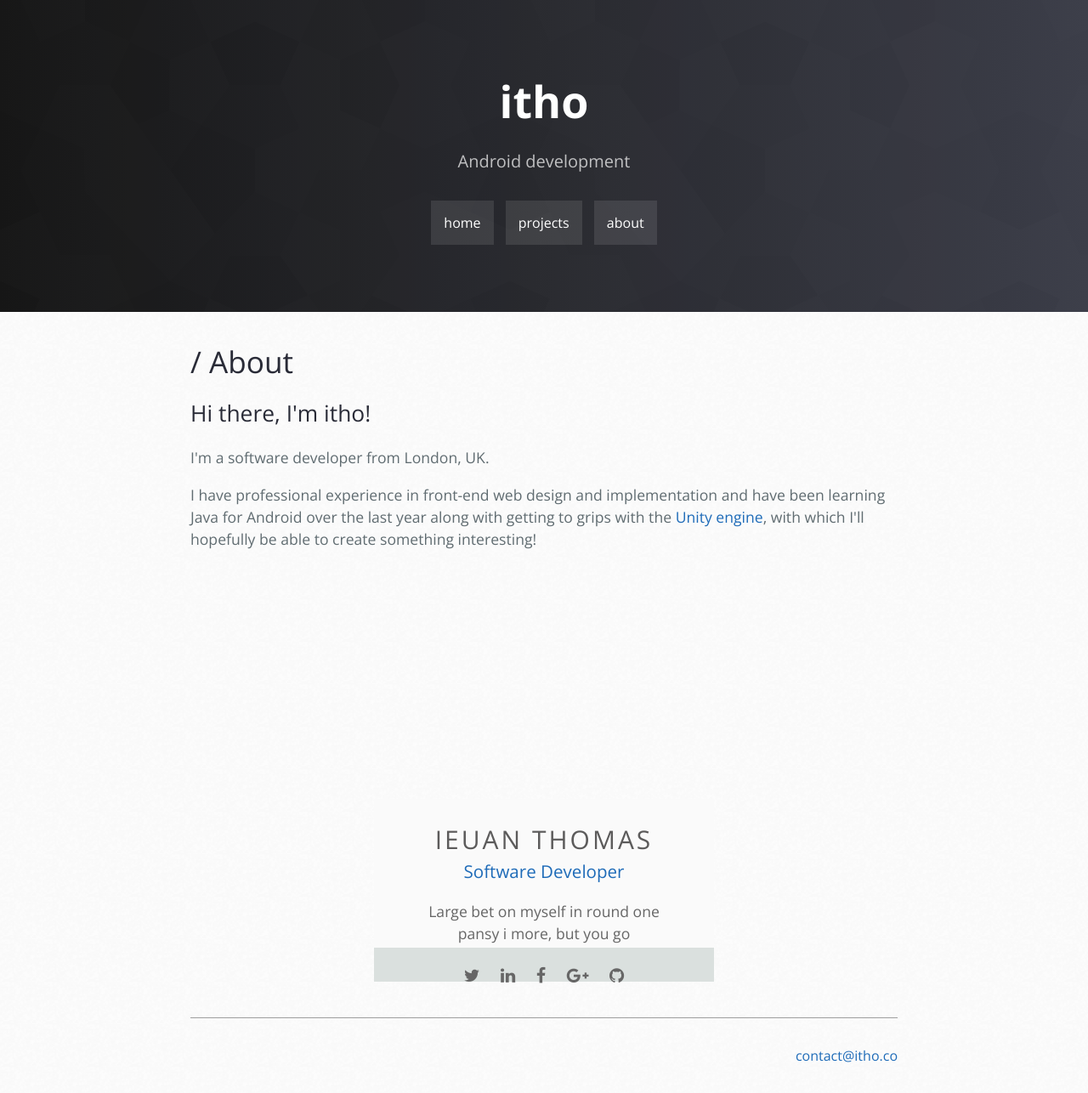
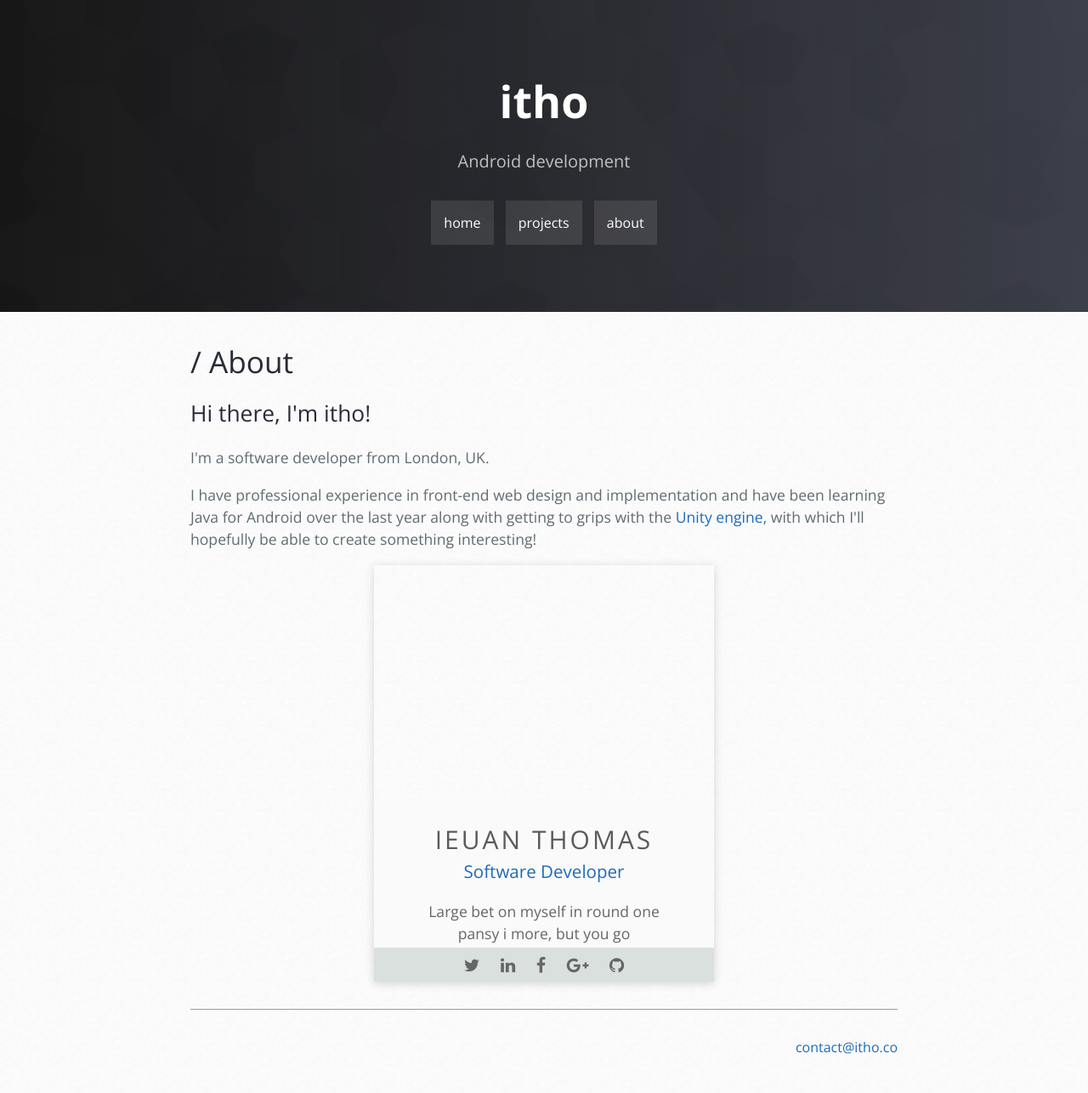
Before and after one commit to itho/itho.github.io, a Jekyll site: the page built from about/index.html, in a window 1280 px wide. Shown: the whole page at 85% size. Built offline with Jekyll 4.4.1, drawn with Linux system fonts in a browser that asks for light colours; some web fonts are replaced.

Commit message:
Updated profile-card

```diff
--- a/_sass/_profile.scss
+++ b/_sass/_profile.scss
@@ -2,8 +2,9 @@
 
 #profile-card{
   width:400px;
-  height:500px;
+  height:100%;
   // @include box-shadow(#999 2px 2px 10px);
+  box-shadow: 0 2px 10px 0 rgba(0, 0, 0, 0.16);
   margin:0px auto;
 }
 
@@ -45,7 +46,7 @@
   height:40px;
   background:#DAE0DE;
   text-align:center;
-  padding-top:20px;
+  padding-top:8px;
   a{
     margin:0px 10px;
     color:#666;
@@ -53,7 +54,7 @@
   i{
     font-size:20px;
   }
-  .fa-twitter:hover{color:#0084b4;}
+  .fa-twitter:hover{color:#1da1f2;}
   .fa-linkedin:hover{color:#007bb6;}
   .fa-facebook:hover{color:#3b5998;}
   .fa-google-plus:hover{color:#d34836;}
```
